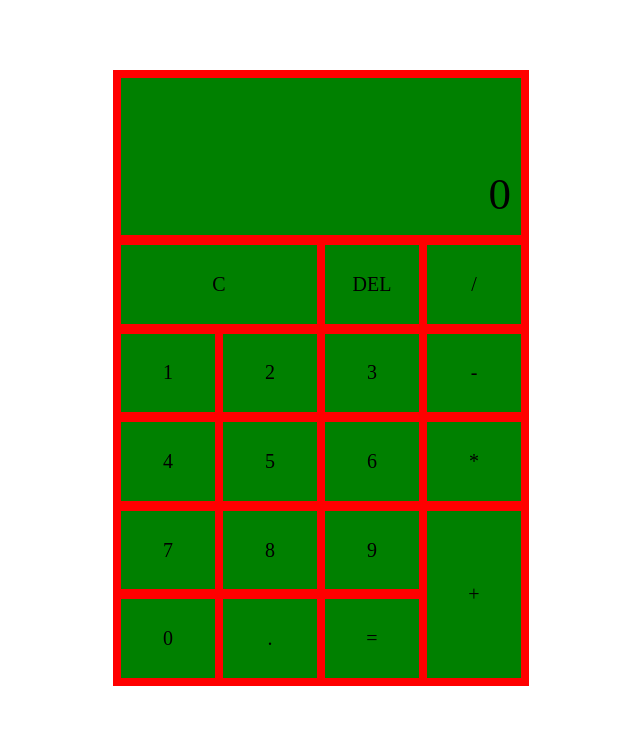
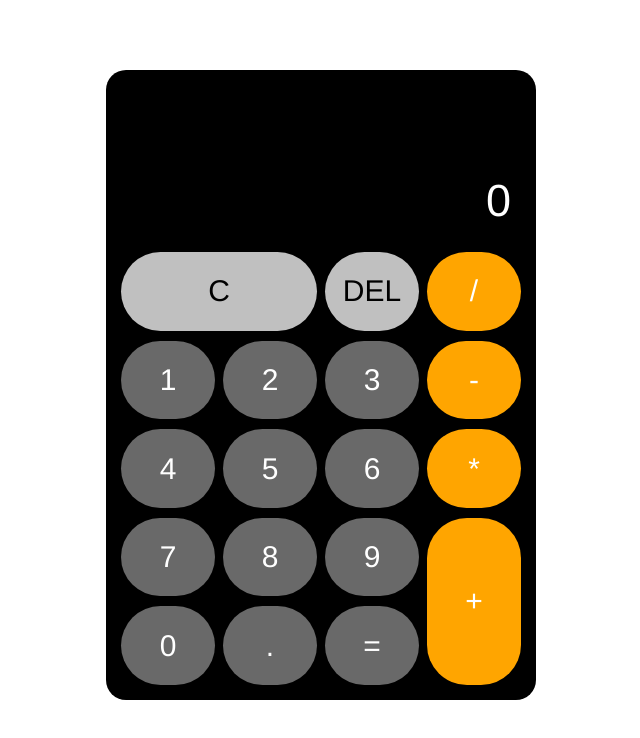
Before and after one commit to joshn28/Calculator, a plain HTML site: page index.html in a window 1280 px wide. Shown: the whole page, without its empty margins (319-959 px from the left). Drawn offline with Linux system fonts and the light colour scheme.

Commit message:
Make calculator look nice

```diff
--- a/index.css
+++ b/index.css
@@ -4,17 +4,20 @@
 }
 
 #calculator {
-    font-size: 20px;
+    font-family: Helvetica, sans-serif;
+    font-size: 30px;
     display: grid;
     grid-template-columns: repeat(4, 1fr);
     grid-template-rows: 1fr repeat(5, 0.5fr);
     margin: 70px auto;
-    padding: 8px;
+    padding: 15px;
     height: 600px;
     width: 400px;
     grid-row-gap: 10px;
     grid-column-gap: 8px;
-    background-color: red;
+    background-color: #000;
+    color: #FFF;
+    border-radius: 20px;
 }
 
 .keys {
@@ -23,17 +26,27 @@
     align-items: center;
     width: 100%;
     height: 100%;
-    text-align: center;
-    background-color: green;
+    background-color: #696969;
+    color: #FFF;
+    border-radius: 40px;
+}
+
+.keys:hover {
+    cursor: pointer;
+}
+
+.operator {
+    background-color: #FFA500;
 }
 
 #screen {
-    background-color: green;
+    background-color: #000;
     grid-column: 1 / 5;
     text-align: right;
     padding-top: 90px;
     padding-right: 10px;
     font-size: 45px;
+    max-width: 100%;;
 }
 
 #clear {
@@ -44,3 +57,8 @@
     grid-column: 4 / 5;
     grid-row: 5 / 7;
 }
+
+#clear, #delete {
+    background-color: #C0C0C0;
+    color: #000;
+}
```
